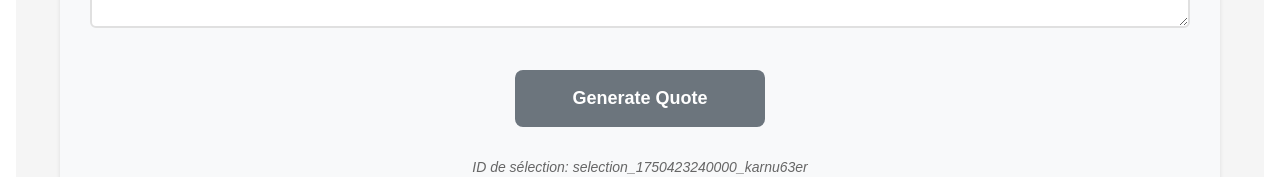
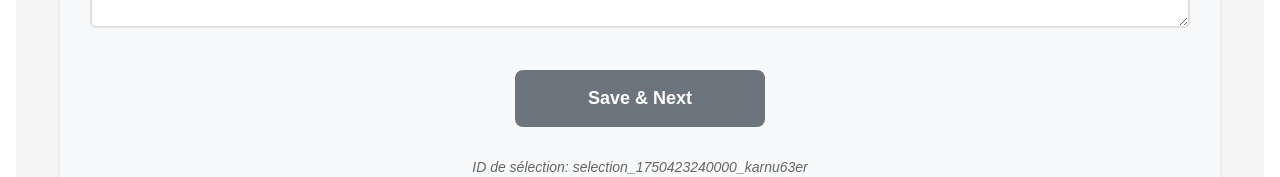
Before and after one commit to prodige93/pr--production-juzely, a React (Create React App) app: page /tshirt-design in a window 1280 px wide. Shown: the part 2213-2390 px from the top of the page. Built offline with nearby package versions, Linux system fonts and the light colour scheme.

Commit message:
refactor(tshirt-design): update button text from 'Generate Quote' to 'Save & Next'

```diff
--- a/src/components/tshirt-design/tshirt-design.js
+++ b/src/components/tshirt-design/tshirt-design.js
@@ -330,7 +330,7 @@ function TshirtDesign() {
             className="generate-quote-button"
             disabled={!isModified && !uploadedImage}
           >
-            Generate Quote
+            Save & Next
           </button>
           {selectionId && (
             <p className="selection-info">ID de sélection: {selectionId}</p>
```
